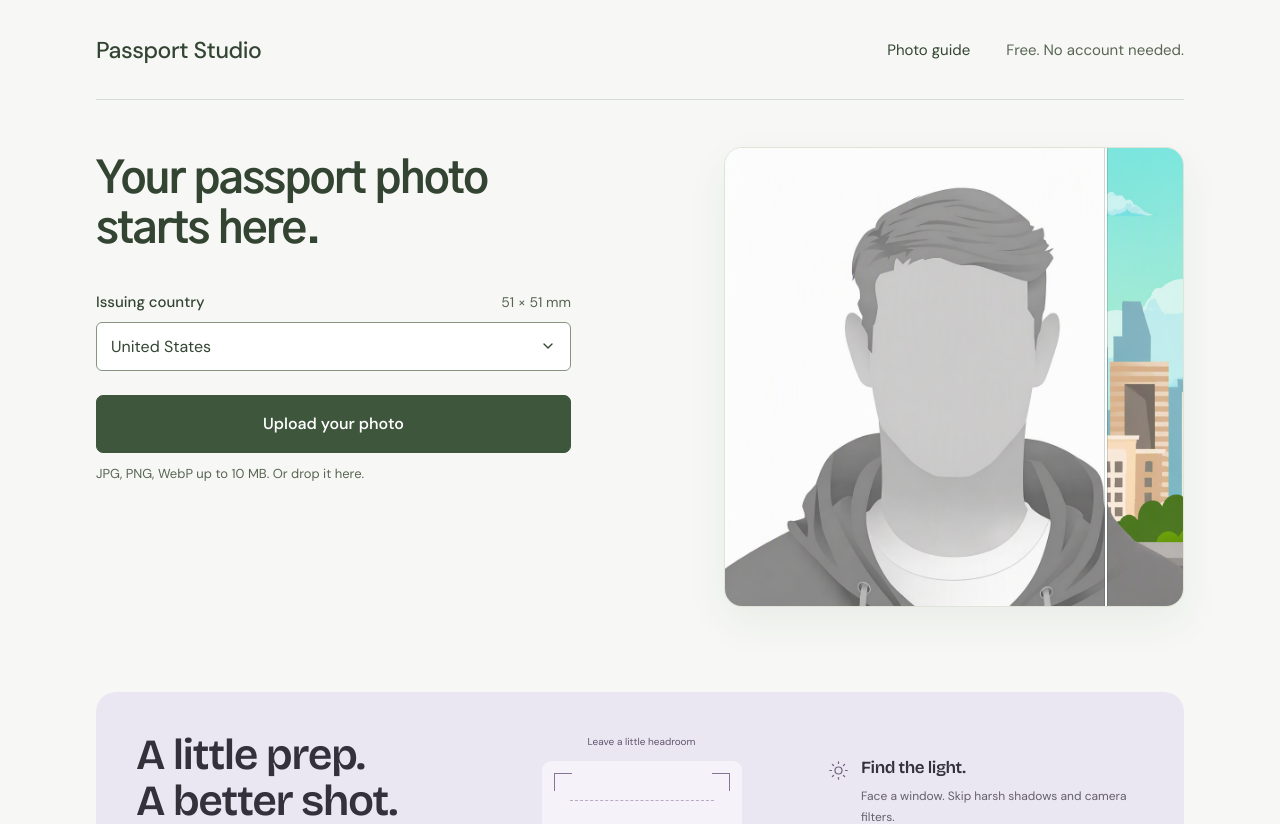
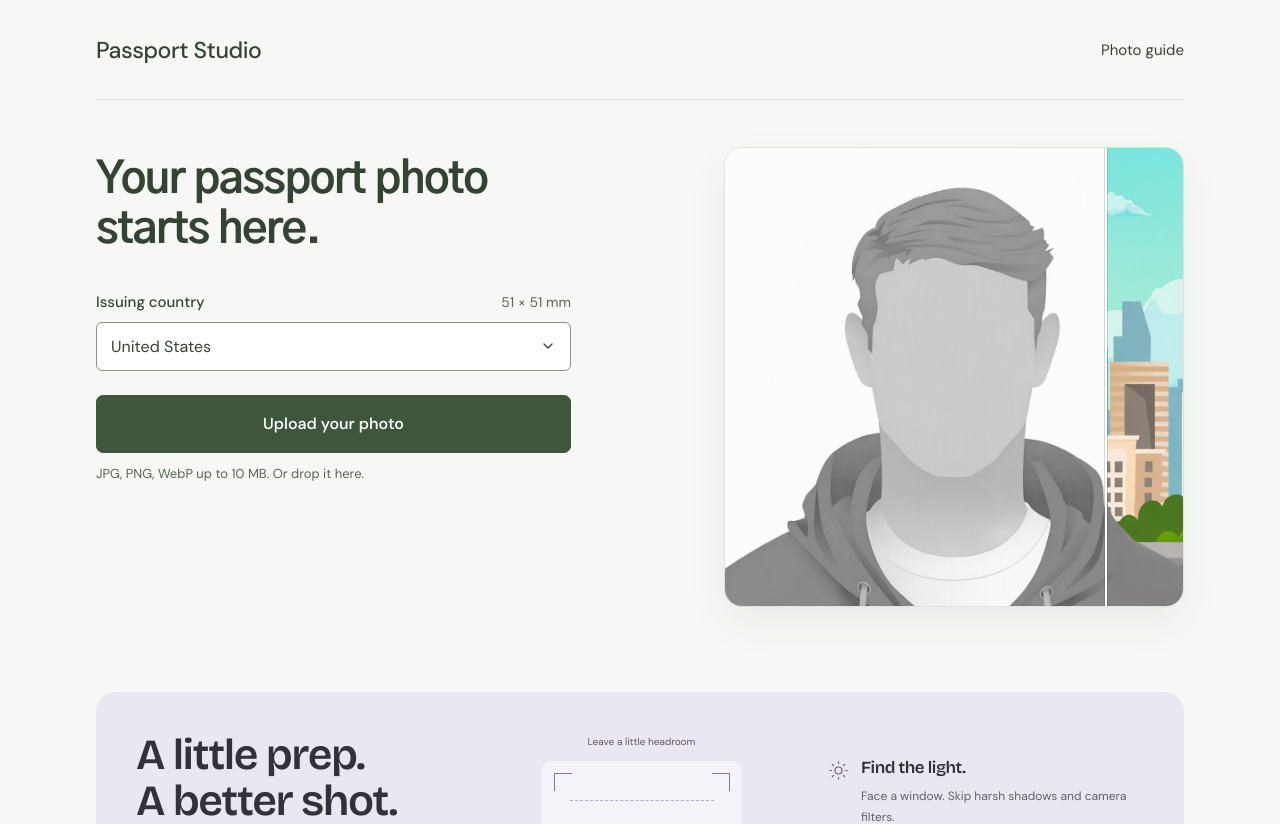
Before and after one commit to minhao23/passport-backend, a Next.js app in the folder frontend/: page / in a window 1280 px wide. Shown: the top 824 px of the page. Built offline with nearby package versions, Linux system fonts and the light colour scheme.

Commit message:
feat: remove header text

```diff
--- a/frontend/app/globals.css
+++ b/frontend/app/globals.css
@@ -114,9 +114,6 @@ select:focus-visible,
   gap: 8px;
   min-height: 44px;
 }
-.free-note {
-  color: var(--muted);
-}
 .nav a:hover,
 footer a:hover {
   text-decoration: underline;
@@ -186,10 +183,6 @@ footer a:hover {
   text-decoration: underline;
   text-underline-offset: 5px;
 }
-.mobile-free-note {
-  display: none;
-}
-
 h2,
 h3 {
   font-family: var(--display);
@@ -970,9 +963,6 @@ footer > a:last-child {
   .nav nav a {
     font-size: 13px;
   }
-  .free-note {
-    display: none;
-  }
   .hero h1 {
     font-size: clamp(32px, 8.4vw, 44px);
     letter-spacing: -0.03em;
@@ -995,12 +985,6 @@ footer > a:last-child {
   }
   .upload-help {
     font-size: 12px;
-  }
-  .mobile-free-note {
-    display: block;
-    margin: 6px 0 0;
-    font-size: 12px;
-    color: var(--muted);
   }
   .workspace-heading {
     flex-direction: column;
--- a/frontend/components/photo-studio/photo-upload-form.tsx
+++ b/frontend/components/photo-studio/photo-upload-form.tsx
@@ -196,7 +196,6 @@ export default function PhotoUploadForm({
             </p>
           ))}
       </div>
-      <p className="mobile-free-note">Free. No account needed.</p>
     </div>
   );
 }
--- a/frontend/components/site-header.tsx
+++ b/frontend/components/site-header.tsx
@@ -10,7 +10,6 @@ export default function SiteHeader() {
         </a>
         <nav aria-label="Main navigation">
           <a href="#photo-tips">Photo guide</a>
-          <span className="free-note">Free. No account needed.</span>
         </nav>
       </header>
     </>
```
Also changed, not shown: 1 other file (tests, documents, lock files or other folders).
